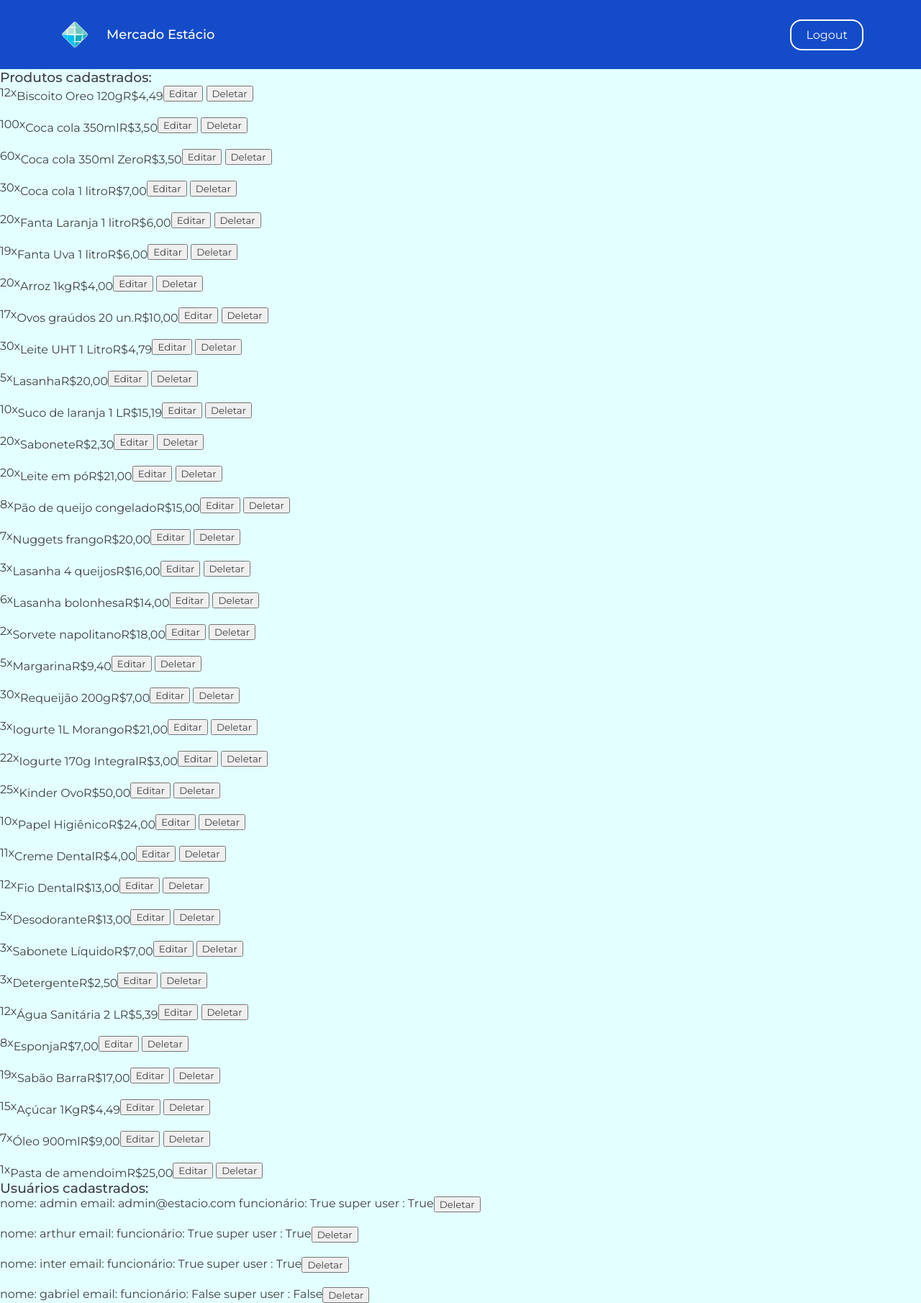
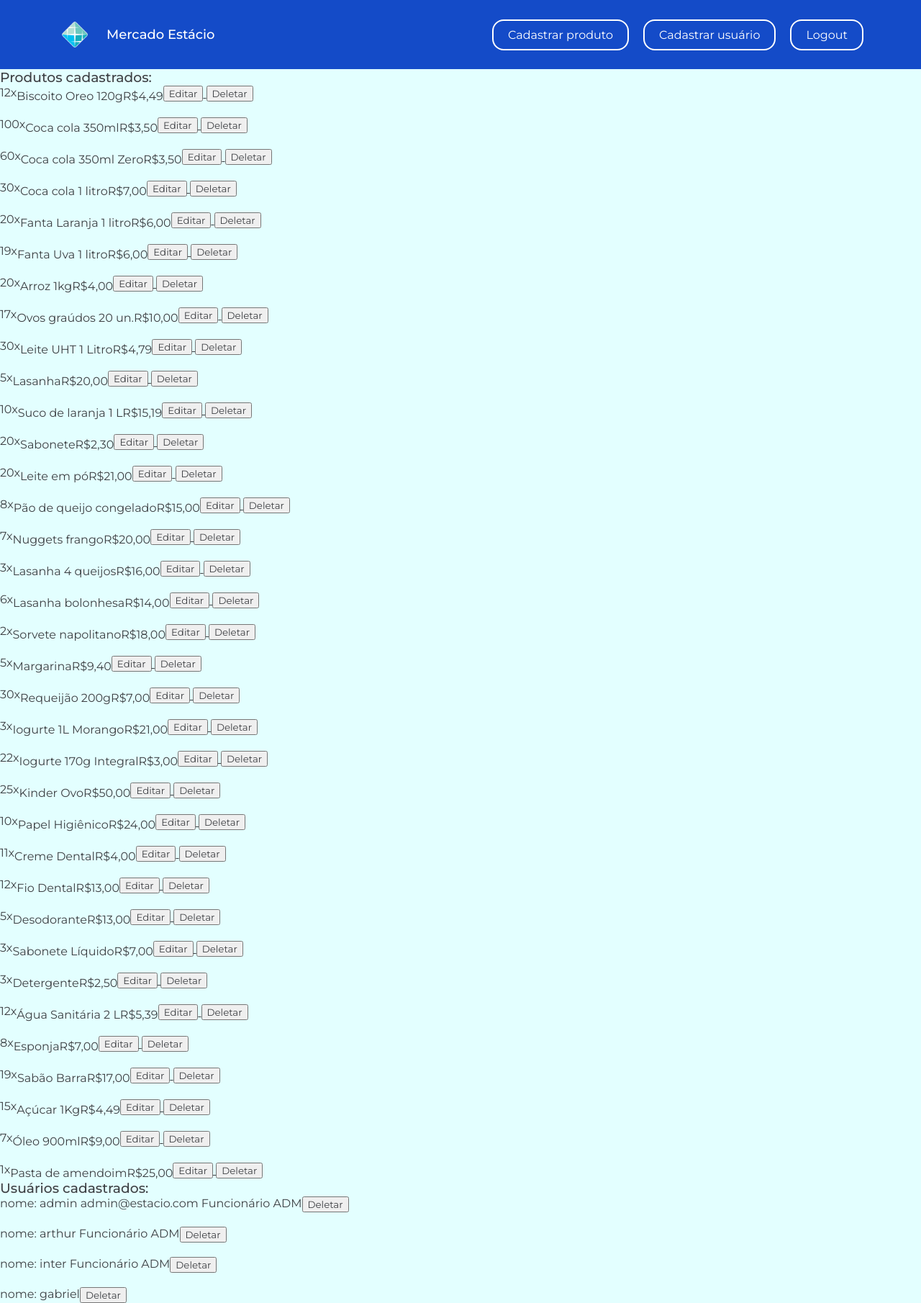
Before and after one commit to gabriel-santi/projeto-mercantil-estacio, a Django app: page / in a window 1280 px wide. Shown: the whole page at 72% size. Run offline with Django 4.2, Linux system fonts and the light colour scheme; a user stored in the database is signed in; data comes from the database, SQL or seed files in the repository; both versions use the stored data as it was after the commit.

Commit message:
feature: adicionando cadastro e exclusão de usuários

```diff
--- a/app_mercado/static/styles/home.css
+++ b/app_mercado/static/styles/home.css
@@ -86,26 +86,37 @@ header {
     font-size: large;
 }
 
-header>a {
+header a {
     text-decoration: none;
-    display: flex;
-    align-items: center;
 }
 
-.logout {
+.btns-container {
+    display: flex;
+    flex-direction: row;
+    align-items: center;
+    gap: 20px;
+}
+
+.btn {
+    padding: 10px 20px;
+    border-radius: 16px;
+}
+
+.logout,
+.cadastro {
     background-color: transparent;
     color: white;
     border: white 2px solid;
-    padding: 10px 20px;
-    border-radius: 16px;
+
     transition: 300ms;
 }
 
-.logout:hover {
+.logout:hover,
+.cadastro:hover {
     background-color: white;
     color: var(--cor-azul-primario);
     border: var(--cor-azul-primario);
-    scale: 1.05;
+    transform: scale(1.05);
 }
 
 /* CONTEUDO */
--- a/app_mercado/templates/home/index.html
+++ b/app_mercado/templates/home/index.html
@@ -21,9 +21,24 @@
             <img src="{% static 'assets/logo_estacio.png' %}" alt="logo" class="logo">
             <h1>Mercado Estácio</h1>
         </div>
-        <a href="logout">
-            <div class="btn logout">Logout</div>
-        </a>
+        <div class="btns-container">
+            {% if user.is_staff %}
+            <a href="{% url 'cadastrar-produto' %}">
+                <div class="btn cadastro">Cadastrar produto</div>
+            </a>
+            {% endif %}
+
+            {% if user.is_superuser %}
+            <a href="{% url 'cadastrar-usuario' %}">
+                <div class="btn cadastro">Cadastrar usuário</div>
+            </a>
+            {% endif %}
+
+            <a href="{% url 'logout' %}">
+                <div class="btn logout">Logout</div>
+            </a>
+        </div>
+
     </header>
     {% if user.is_authenticated and not user.is_staff and not user.is_superuser %}
     <main>
@@ -83,8 +98,12 @@
 
                 <div class="card-valor">R${{ produto.obterValorFormatado }}</div>
                 <div class="card-acoes">
-                    <button>Editar</button>
-                    <button>Deletar</button>
+                    <a href="/produto/editar/{{ produto.id }}">
+                        <button>Editar</button>
+                    </a>
+                    <a href="/produto/deletar/{{ produto.id }}">
+                        <button>Deletar</button>
+                    </a>
                 </div>
             </div>
             {% endfor %}
@@ -99,10 +118,18 @@
             {% for usuario in lista_usuarios %}
             <div class="card-usuario">
                 nome: {{ usuario.username }}
-                email: {{ usuario.email }}
-                funcionário: {{ usuario.is_staff }}
-                super user : {{ usuario.is_superuser }}
-                <button>Deletar</button>
+                {% if usuario.email %}
+                {{ usuario.email }}
+                {% endif %}
+                {% if usuario.is_staff %}
+                Funcionário
+                {% endif %}
+                {% if usuario.is_superuser %}
+                ADM
+                {% endif %}
+                <a href="/usuario/deletar/{{ usuario.id }}">
+                    <button>Deletar</button>
+                </a>
             </div>
             {% endfor %}
             {% else %}
--- a/app_mercado/urls.py
+++ b/app_mercado/urls.py
@@ -3,8 +3,11 @@ from app_mercado import views
 
 urlpatterns = [
     path('', views.index, name='index'),
-    path('cadastrar', views.cadastrar, name='cadastrar'),
     path('login/', views.login_view, name='login'),
     path('logout/', views.logout, name='logout'),
-    path('register/', views.register_view, name='register'),
+    path('produto/cadastrar', views.cadastrar_produto, name='cadastrar-produto'),
+    path('produto/editar/<int:id>', views.editar_produto, name='editar-produto'),
+    path('produto/deletar/<int:id>', views.deletar_produto, name='deletar-produto'),
+    path('usuario/cadastrar', views.cadastrar_usuario, name='cadastrar-usuario'),
+    path('usuario/deletar/<int:id>', views.deletar_usuario, name='deletar-usuario'),
 ]
--- a/app_mercado/views.py
+++ b/app_mercado/views.py
@@ -1,10 +1,11 @@
+from datetime import date
+import datetime
 from django.shortcuts import render, redirect
 from django.contrib.auth.forms import UserCreationForm, AuthenticationForm
 from django.contrib.auth import login, authenticate, logout as django_logout, get_user_model
 from django.http import HttpResponse
 from django.template import loader
 from django.core.paginator import Paginator
-from .forms import MyForm
 from django.contrib.auth.models import User
 from .models import Produto
 from django.contrib.auth.decorators import login_required
@@ -36,19 +37,49 @@ def index(request):
     template = loader.get_template('home/index.html')
     return HttpResponse(template.render(dados, request))
 
-def cadastrar(request):
-    template = loader.get_template('home/cadastro.html')
+@login_required(login_url='/login/')
+def cadastrar_produto(request):
+    template = loader.get_template('home/cadastro-produto.html')
 
     if request.method == "POST":
-        form = MyForm(request.POST)
-        if form.is_valid():
-            form.data.values
-            print(form.fields['data_reg'].value)
-            #form.save()
+        desc = request.POST.get('descricao')
+        valor = request.POST.get('valor')
+        qtd =  request.POST.get('quantidade')
+        data = datetime.datetime.now()
+
+        if desc and valor and qtd:
+            Produto.objects.create(prod_desc=desc, valor=valor, quantidade=qtd, data_reg=data)
+            return redirect('index')
+        else:
+            return HttpResponse(template.render({'erro': '*Preencha todos os campos'}, request))
     else:
-        form = MyForm()
+        return HttpResponse(template.render({}, request))
 
-    return HttpResponse(template.render({'form': form}, request))
+@login_required(login_url='/login/')
+def editar_produto(request, id):
+    produto = Produto.objects.get(id=id)
+    template = loader.get_template('home/editar-produto.html')
+
+    if request.method == 'POST':
+        id = request.POST.get('prod_id')
+        desc = request.POST.get('descricao')
+        valor = request.POST.get('valor')
+        qtd =  request.POST.get('quantidade')
+        if desc and valor and qtd:
+            produtoEditado = Produto(id=id, prod_desc=desc, valor=valor, quantidade=qtd, data_reg=produto.data_reg)
+            produtoEditado.save()
+            return redirect('index')
+        else:
+            return HttpResponse(template.render({'produto':produto, 'erro': '*Preencha todos os campos'}, request))
+    else:
+        return HttpResponse(template.render({'produto':produto}, request))
+
+@login_required(login_url='/login/')
+def deletar_produto(request, id):
+    produto = Produto.objects.get(id=id)
+    produto.delete()
+    return redirect('index')
+
 
 # View de login de usuário
 def login_view(request):
@@ -70,25 +101,41 @@ def logout(request):
     django_logout(request)
     return redirect('login')
 
-# View de registro de usuário
-def register_view(request):
+@login_required(login_url='/login/')
+def cadastrar_usuario(request):
     if request.method == 'POST':
+        checkbox = request.POST.get('funcionario')
+        is_staff = checkbox == 'on'
+
         form = UserCreationForm(request.POST)
         if form.is_valid():
             user = form.save(commit=False)
             username = form.cleaned_data.get('username')
             password = form.cleaned_data.get('password1')
             password_confirmation = form.cleaned_data.get('password2')
+
             if User.objects.filter(username=username).exists():
-                form.add_error('username', 'Username already exists.')
+                form.add_error('username', 'Já existe um usuário com esse nome.')
+                return render(request, 'home/cadastro-usuario.html', {'form': form})
+
             elif password != password_confirmation:
-                form.add_error('password2', 'Passwords do not match.')
-            else:
-                user = form.save(commit=False)
-                user.set_password(password)
-                user.save()
-                login(request, user)  # LOGA O USUÁRIO APÓS O CADASTRO
-                return redirect('index')
+                form.add_error('password2', 'Senhas não coincidem.')
+                return render(request, 'home/cadastro-usuario.html', {'form': form})
+
+            user = User.objects.create_user(username=username, password=password, is_staff=is_staff)
+            user.save()
+
+            return redirect('index')
     else:
         form = UserCreationForm()
-    return render(request, 'home/register.html', {'form': form})
+    return render(request, 'home/cadastro-usuario.html', {'form': form})
+
+@login_required(login_url='/login/')
+def deletar_usuario(request, id):
+    usuarioLogado = request.user
+
+    if usuarioLogado.is_superuser and usuarioLogado.id != id:
+        usuario = User.objects.get(id=id)
+        usuario.delete()
+
+    return redirect('index', {'error': 'Não é possível excluir o próprio usuário'})
```
Also changed, not shown: app_mercado/forms.py (deleted, +0 -9 lines), app_mercado/templates/home/cadastro-produto.html (added, +48 -0 lines), app_mercado/templates/home/cadastro-usuario.html (added, +29 -0 lines), app_mercado/templates/home/editar-produto.html (renamed from app_mercado/templates/home/cadastro.html, +14 -3 lines), app_mercado/templates/home/register.html (deleted, +0 -24 lines), db.sqlite3.
